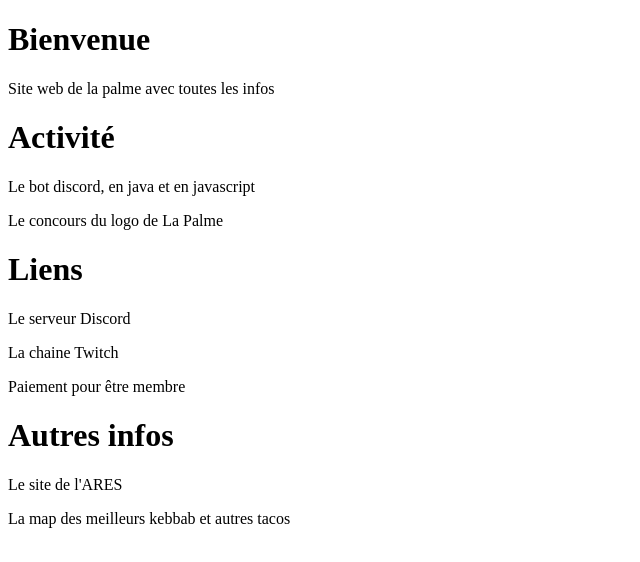
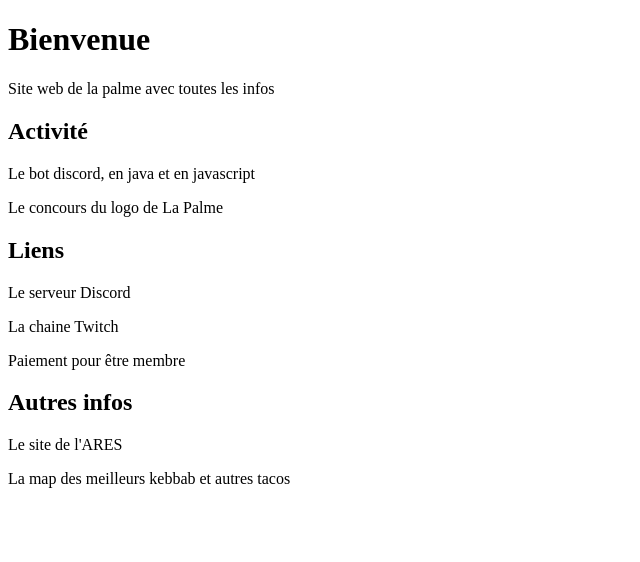
Before and after one commit to nazimboudeffa/lapalme-site, a plain HTML site: page index.html in a window 1280 px wide. Shown: the whole page, without its empty margins (0-640 px from the left). Drawn offline with Linux system fonts and the light colour scheme.

Commit message:
Moved h1 to h2

```diff
--- a/index.html
+++ b/index.html
@@ -16,14 +16,14 @@
     </style>
     <h1>Bienvenue</h1>
     <p>Site web de la palme avec toutes les infos</p>
-    <h1>Activité</h1>
+    <h2>Activité</h2>
     <p>Le bot discord, en java et en javascript</p>
     <p>Le concours du logo de La Palme</p>
-    <h1>Liens</h1>
+    <h2>Liens</h2>
     <p>Le serveur Discord</p>
     <p>La chaine Twitch</p>
     <p>Paiement pour être membre</p>
-    <h1>Autres infos</h1>
+    <h2>Autres infos</h2>
     <p>Le site de l'ARES</p>
     <p>La map des meilleurs kebbab et autres tacos</p>
 </body>
```
